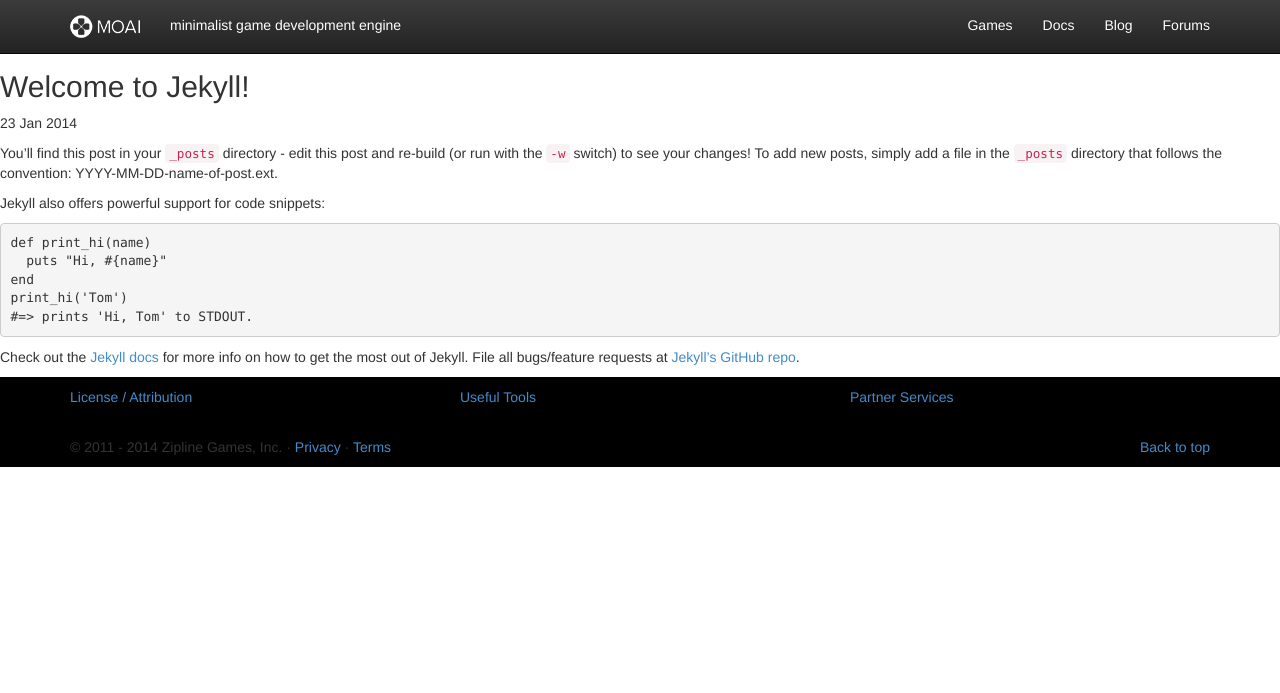
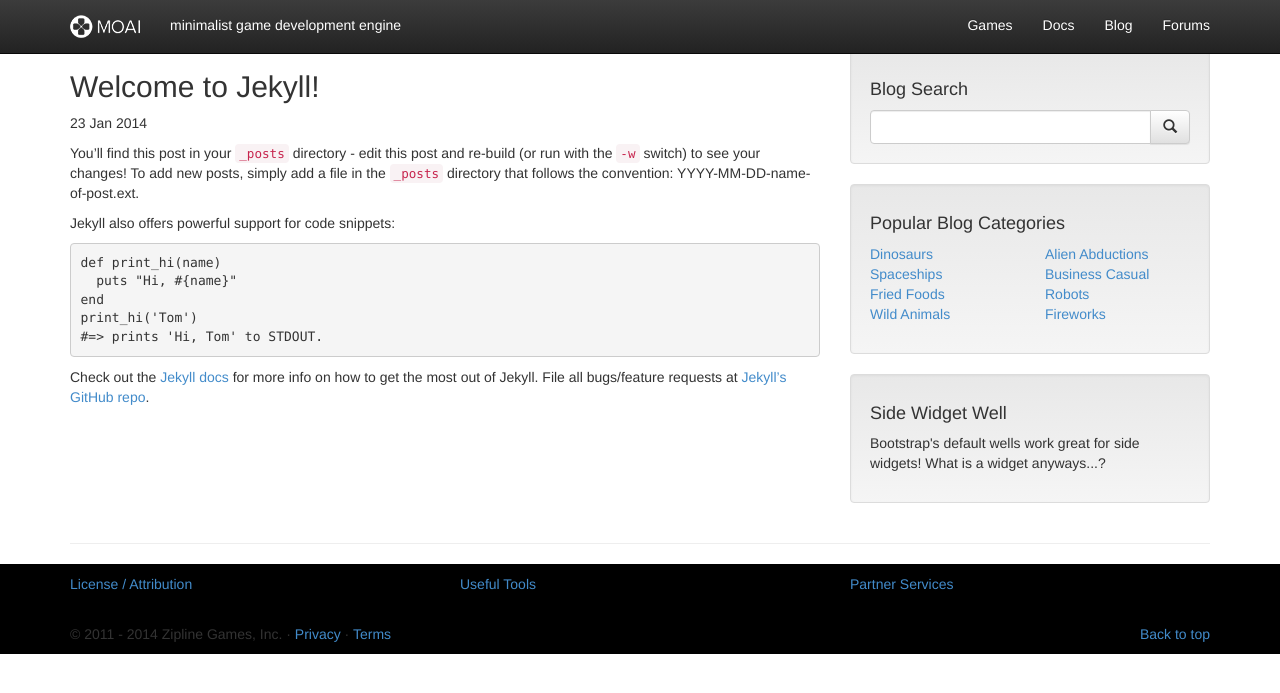
Before and after one commit to ClaudiuC/moaiwebsite.github.io, a Jekyll site: the page built from _posts/2014-01-23-welcome-to-jekyll.markdown, in a window 1280 px wide. Shown: the top 693 px of the page. Built offline with Jekyll 4.4.1, drawn with Linux system fonts in a browser that asks for light colours; nearby versions of some CDN libraries; library files that are not in the unit come from our copies; Markdown is read by kramdown in place of the engine named in the settings.

Commit message:
- added some getting started  info to the read me - default layout and post layout updated

```diff
--- a/_layouts/default.html
+++ b/_layouts/default.html
@@ -34,7 +34,7 @@
             <li><a href="/games/">Games</a></li>
             <li><a href="/docs/">Docs</a></li>
             <li><a href="/blog/">Blog</a></li>
-            <li><a href="/forums/">Forums</a></li>
+            <li><a href="http://getmoai.com/forums">Forums</a></li>
           </ul>
         </div><!-- /.navbar-collapse -->
       </div>
--- a/_layouts/post.html
+++ b/_layouts/post.html
@@ -1,9 +1,70 @@
 ---
 layout: default
 ---
-<h2>{{ page.title }}</h2>
-<p class="meta">{{ page.date | date_to_string }}</p>
+<div class="container">
+	<div class="row">
+        <div class="col-lg-8">
 
-<div class="post">
-{{ content }}
+            <h2>{{ page.title }}</h2>
+			<p class="meta">{{ page.date | date_to_string }}</p>
+
+			<div class="post">
+			{{ content }}
+			</div>
+
+        </div>
+
+        <div class="col-lg-4">
+            <div class="well">
+                <h4>Blog Search</h4>
+                <div class="input-group">
+                    <input type="text" class="form-control">
+                    <span class="input-group-btn">
+                        <button class="btn btn-default" type="button">
+                            <span class="glyphicon glyphicon-search"></span>
+                        </button>
+                    </span>
+                </div>
+                <!-- /input-group -->
+            </div>
+            <!-- /well -->
+            <div class="well">
+                <h4>Popular Blog Categories</h4>
+                <div class="row">
+                    <div class="col-lg-6">
+                        <ul class="list-unstyled">
+                            <li><a href="#dinosaurs">Dinosaurs</a>
+                            </li>
+                            <li><a href="#spaceships">Spaceships</a>
+                            </li>
+                            <li><a href="#fried-foods">Fried Foods</a>
+                            </li>
+                            <li><a href="#wild-animals">Wild Animals</a>
+                            </li>
+                        </ul>
+                    </div>
+                    <div class="col-lg-6">
+                        <ul class="list-unstyled">
+                            <li><a href="#alien-abductions">Alien Abductions</a>
+                            </li>
+                            <li><a href="#business-casual">Business Casual</a>
+                            </li>
+                            <li><a href="#robots">Robots</a>
+                            </li>
+                            <li><a href="#fireworks">Fireworks</a>
+                            </li>
+                        </ul>
+                    </div>
+                </div>
+            </div>
+            <!-- /well -->
+            <div class="well">
+                <h4>Side Widget Well</h4>
+                <p>Bootstrap's default wells work great for side widgets! What is a widget anyways...?</p>
+            </div>
+            <!-- /well -->
+        </div>
+    </div>
+
+    <hr>
 </div>
--- a/index.html
+++ b/index.html
@@ -17,7 +17,7 @@
             <div class="carousel-caption">
               <h2>Broken Age</h2>
               <p class="hidden-xs">Double Fine is using Moai to reinvent classic adventure game after a record-breaking Kickstarter campaign.</p>
-              <p><a class="btn btn-primary" href="#" role="button">Browse gallery</a></p>
+              <p><a class="btn btn-primary" href="/games/" role="button">Browse gallery</a></p>
             </div>
           </div>
         </div>
@@ -27,7 +27,7 @@
             <div class="carousel-caption">
               <h2>Strikefleet Omega</h2>
               <p class="hidden-xs">Harebrained Schemes used Moai.</p>
-              <p><a class="btn btn-primary" href="#" role="button">Browse gallery</a></p>
+              <p><a class="btn btn-primary" href="/games/" role="button">Browse gallery</a></p>
             </div>
           </div>
         </div>
@@ -37,7 +37,7 @@
             <div class="carousel-caption">
               <h2>Crimson Steam Pirates</h2>
               <p class="hidden-xs">Harebrained Schemes and Bungie Aerospace.</p>
-              <p><a class="btn btn-primary" href="#" role="button">Browse gallery</a></p>
+              <p><a class="btn btn-primary" href="/games/" role="button">Browse gallery</a></p>
             </div>
           </div>
         </div>
```
Also changed, not shown: README.md.
